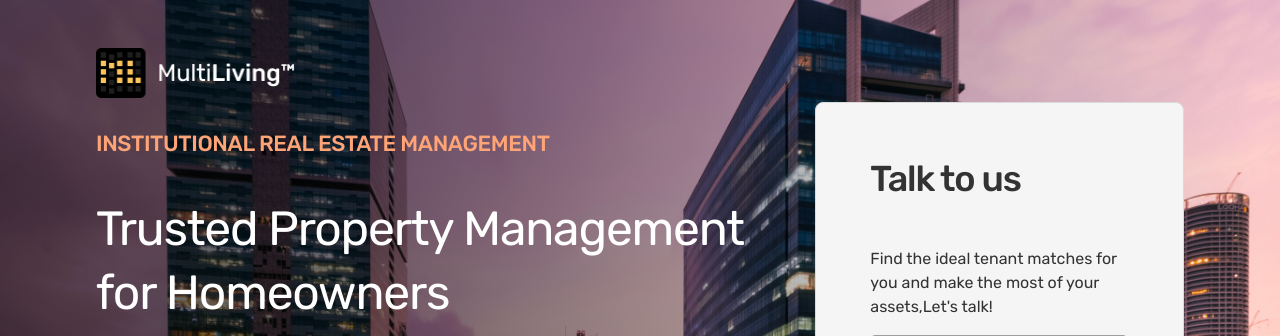
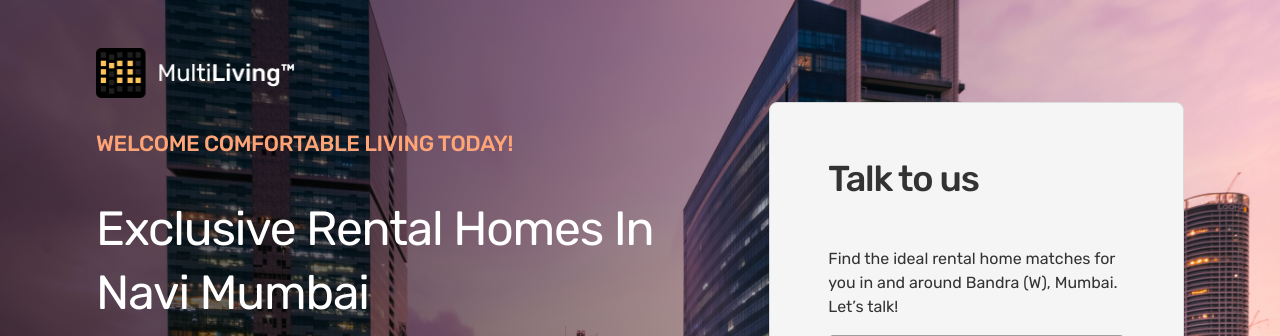
Before and after one commit to harshitsan/ml1, a PHP site: page / in a window 1280 px wide; the page is wider, and only the part inside the window is pictured. Shown: the top 336 px of that part. Run offline with PHP 8.4, Linux system fonts and the light colour scheme; some libraries are stand-ins or nearby versions.

Commit message:
update ui

```diff
--- a/index.php
+++ b/index.php
@@ -1405,12 +1405,16 @@ In your html page, add the snippet and call gtag_report_conversion when someone
 					</nav>
 					<div class="banner-text">
 						<div class="banner-left">
-							<h4>Institutional Real Estate Management</h4>
-							<h2>Trusted Property Management for Homeowners</h2>
+							<h4>
+                                Welcome comfortable living today!
+                            </h4>
+							<h2>
+                                Exclusive Rental Homes In Navi Mumbai
+                            </h2>
 							<h6>Helping you get the best out of your asset.</h6>
 							<ul>
-								<li>Asset & Portfolio Management for Homeowners</li>
-								<li>Smart Property Leasing for maximum value</li>
+								<li>Get Rs. 5000/- off on your First Month’s Rent</li>
+								<li>Rental homes starting from as low as 9,000/- a month</li>
 							</ul>
 							<div class="locations"></div>
 						</div>
@@ -1419,9 +1423,7 @@ In your html page, add the snippet and call gtag_report_conversion when someone
 								<div class="container">
 									<p class="form-heading">Talk to us</p>
 									<p class="form-text">
-										Find the ideal tenant matches for you and make the most of your assets,Let's
-										talk!
-									</p>
+                                        Find the ideal rental home matches for you in and around Bandra (W), Mumbai. Let’s talk!									</p>
 									<form onsubmit="return submitForm()">
 										<input type="text" name="name" id="fullname" placeholder="Name" required />
 										<input
@@ -1462,7 +1464,7 @@ In your html page, add the snippet and call gtag_report_conversion when someone
 
 		<div class="section-2">
 			<div class="container">
-				<h2 class="heading">The Smartest way to Manage your Real Estate</h2>
+				<h2 class="heading">The Smartest Way to Rent a Home</h2>
 				<div class="icon-cards">
 					<div class="icon-card">
 						<div class="icon-card__icon">
@@ -1471,10 +1473,9 @@ In your html page, add the snippet and call gtag_report_conversion when someone
 								alt=""
 							/>
 						</div>
-						<div class="icon-card__heading">Institutional property management solution</div>
+						<div class="icon-card__heading">Verified Apartments</div>
 						<div class="icon-card__text">
-							Let MultiLiving take care of your precious home. The only institutional solution
-							available for asset management in Mumbai.
+                            We make sure that only the most genuine propositions are shown to you by thouroghly screening the listed homes .
 						</div>
 					</div>
 					<div class="icon-card">
@@ -1484,10 +1485,9 @@ In your html page, add the snippet and call gtag_report_conversion when someone
 								alt=""
 							/>
 						</div>
-						<div class="icon-card__heading">Hassle-free Maintenance</div>
+						<div class="icon-card__heading">Convinient Renting</div>
 						<div class="icon-card__text">
-							Regular maintenance & scheduled Checks. We'll make sure your asset is always at its
-							best.
+                            Effortlessly find assured rental homes that upgrade your lifestyle and are perfect for you in practically no time at all.
 						</div>
 					</div>
 					<div class="icon-card">
@@ -1497,9 +1497,10 @@ In your html page, add the snippet and call gtag_report_conversion when someone
 								alt=""
 							/>
 						</div>
-						<div class="icon-card__heading">Quarterly Audit Reports</div>
+						<div class="icon-card__heading">Cleaning Services</div>
 						<div class="icon-card__text">
-							Regular Audit Report post physical visit every quarter.
+                            With scheduled maintenence experts at your expense. We make sure your rental home is always
+clean and at its best!
 						</div>
 					</div>
 					<div class="icon-card">
@@ -1509,9 +1510,9 @@ In your html page, add the snippet and call gtag_report_conversion when someone
 								alt=""
 							/>
 						</div>
-						<div class="icon-card__heading">Technology & Data</div>
+						<div class="icon-card__heading">On-Demand Services</div>
 						<div class="icon-card__text">
-							Mobile app to request services, and to pay rent and utilities online.
+                            A robust application where you can request services for all your homely needs in one place!
 						</div>
 					</div>
 				</div>
@@ -1520,12 +1521,7 @@ In your html page, add the snippet and call gtag_report_conversion when someone
 		<div class="section-3-background"></div>
 		<div class="section-4">
 			<div class="container">
-				<h2 class="heading">Professional Institutional Property Management</h2>
-				<h3 class="about">
-					An all-weather financial instrument meant for real estate asset owners, shielding you and
-					your property against market fluctuations. Also, helping you optimize your yields in the
-					real estate trough cycle, maximizing your returns during the upswing of the same cycle.
-				</h3>
+				<h2 class="heading">Why Rent With MultiLiving™ ?</h2>
 				<div class="cards">
 					<div class="card">
 						<div class="card-image">
@@ -1535,24 +1531,27 @@ In your html page, add the snippet and call gtag_report_conversion when someone
 							/>
 						</div>
 						<div class="card__text">
-							<div class="card-title">A Brand you can trust</div>
+							<div class="card-title">Save Time, Rent Effortlessly.</div>
 							<div class="card-text">
-								Platform built by leading industry experts and the brand that knows real estate in
-								and out.
-							</div>
-							<div class="item item-1">Cumulative 100s of years of experience</div>
-							<div class="item item-2">100Mn$ Assets</div>
-							<div class="item item-3">Human-Enabled AI & Big Data</div>
+                                A platform built by leading industry experts and the brand that knows real estate in and out
+                            </div>
+
+							<div class="item item-1">
+                                With time at your hand, spend it with your loved ones
+                            </div>
+							<div class="item item-2">Assured rental homes within 10 days
+                            </div>
+							<div class="item item-3">
+                                Choose from a wide array of rental options
+                            </div>
 						</div>
 					</div>
 					<div class="card">
 						<div class="card__text">
-							<div class="card-title">Hyperlocal Expertise for every asset type</div>
+							<div class="card-title">Save Money. Rent Smart.</div>
 							<div class="card-text">
-								Getting ahead of the market just became easier. Supercharge your growth with our
-								hyperlocal data expertise to target potential renters and sellers, serve better and
-								grow faster for any asset you have.
-							</div>
+                                Renting your dream rental home doesn’t have to be an
+                                expensive business. Get standard pricing and spend no time with the hassles of negotiation							</div>
 						</div>
 						<div class="card-image">
 							<img
@@ -1569,12 +1568,9 @@ In your html page, add the snippet and call gtag_report_conversion when someone
 							/>
 						</div>
 						<div class="card__text">
-							<div class="card-title">Leverage data and analytics to get maximum ROI</div>
+							<div class="card-title">A single point of contact for all your needs.</div>
 							<div class="card-text">
-								Make our data work for you. Gain insights in real time, keep tabs on your yields,
-								market fluctuations, and make better informed decisions. Grow consistenly with your
-								asset listed with Multiliving.
-							</div>
+                                An expert solution to all the home needs you will ever have. Our trained relationship manager will make your renting experience a breeze.							</div>
 						</div>
 					</div>
 				</div>
@@ -1585,8 +1581,7 @@ In your html page, add the snippet and call gtag_report_conversion when someone
 				<div class="wrapper">
 					<div class="left">
 						<h3 class="heading">
-							MLT is your go-to partner, Contact our relationship managers today!
-						</h3>
+                            Finding rental homes in Navi Mumbai doesn’t get any easier than this!						</h3>
 						<button onclick="openModal()">Schedule A Call</button>
 					</div>
 					<div class="right">
```
Also changed, not shown: index.html (+38 -43 lines).
